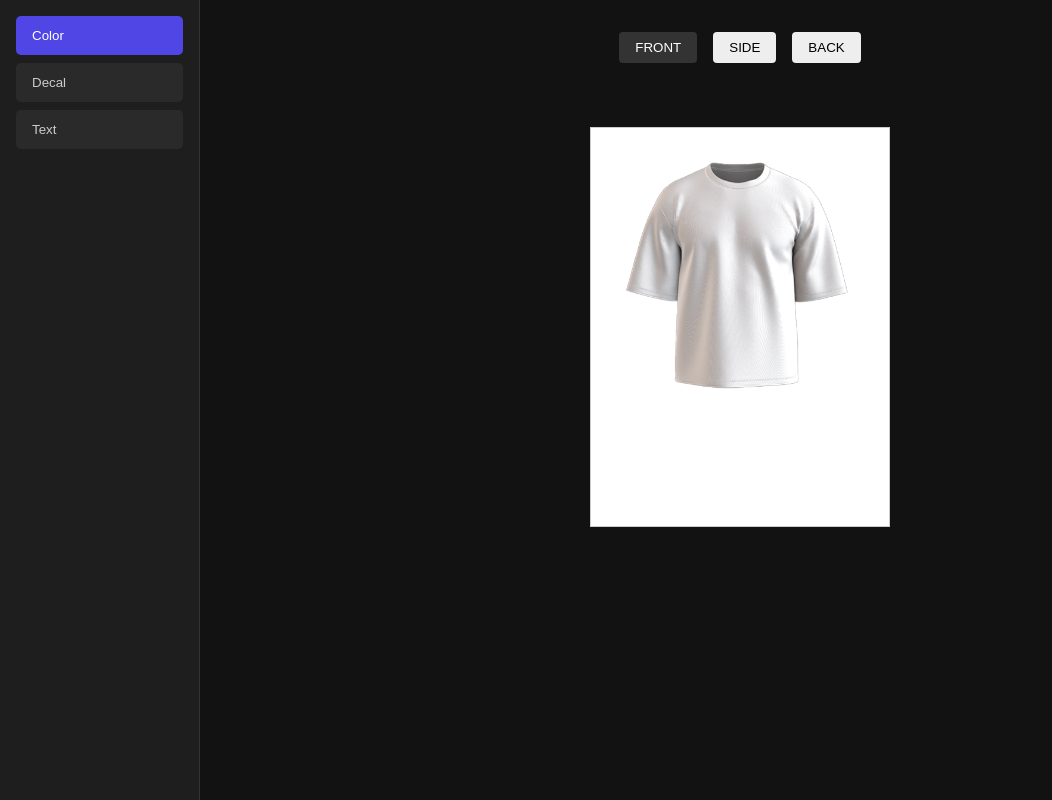
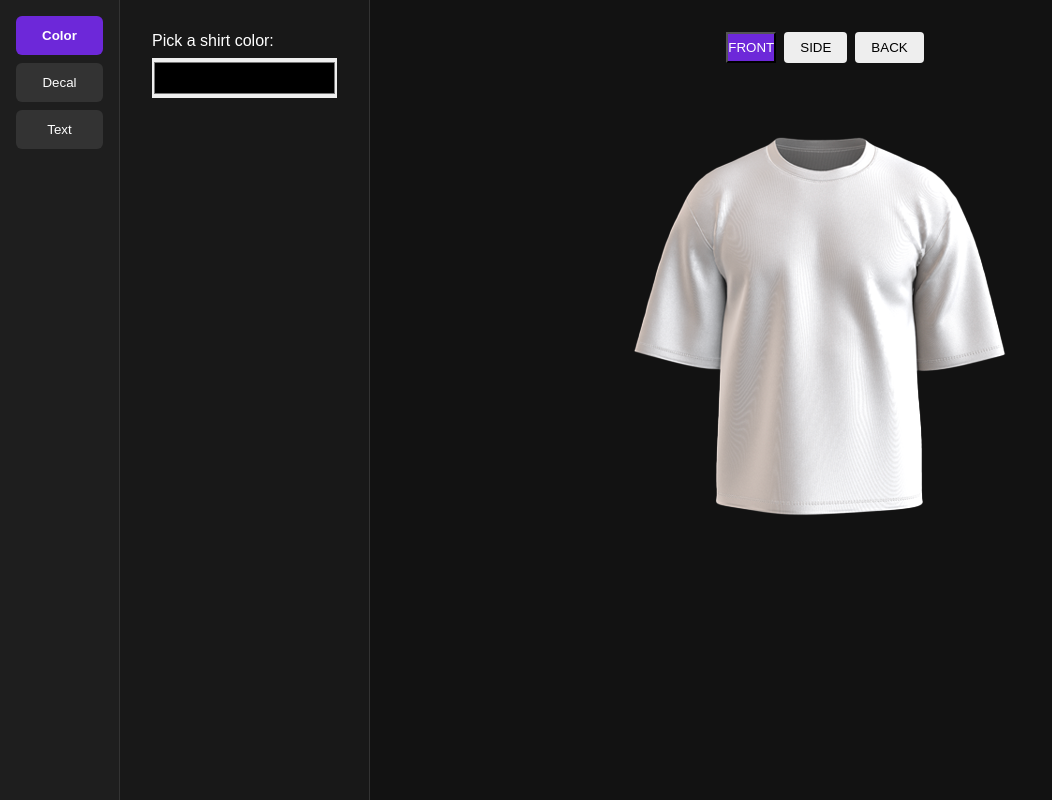
Before and after one commit to Dlafferty251/Couture-Greek-Bowman-Batalion, a Next.js app: page /customizer in a window 1280 px wide. Shown: the whole page, without its empty margins (0-1052 px from the left). Built offline with nearby package versions, Linux system fonts and the light colour scheme.

Commit message:
feat: allows rgb color change for t-shirt

```diff
--- a/src/app/customizer/customizer.module.css
+++ b/src/app/customizer/customizer.module.css
@@ -6,46 +6,67 @@
 }
 
 .sidebar {
-  width: 200px;
+  width: 120px;
   background: #1e1e1e;
   display: flex;
   flex-direction: column;
   padding: 1rem;
+  gap: 0.5rem;
   border-right: 1px solid #333;
 }
 
 .tab,
 .activeTab {
-  padding: 0.75rem 1rem;
-  margin-bottom: 0.5rem;
+  background: #333;
+  color: #fff;
   border: none;
-  border-radius: 5px;
-  text-align: left;
+  padding: 0.75rem;
+  border-radius: 6px;
   cursor: pointer;
-  font-weight: 500;
+  transition: background 0.2s ease;
 }
 
-.tab {
-  background: #2a2a2a;
-  color: #ccc;
+.tab:hover {
+  background: #444;
 }
 
 .activeTab {
-  background: #4f46e5;
-  color: #fff;
+  background: #6d28d9;
+  font-weight: bold;
 }
 
-.main {
+.tools {
+  width: 250px;
+  background: #181818;
+  padding: 1rem;
+  border-right: 1px solid #333;
+}
+
+.canvasArea {
   flex: 1;
   display: flex;
   flex-direction: column;
   align-items: center;
-  justify-content: start;
+  justify-content: flex-start;
   padding: 2rem;
-  gap: 2rem;
 }
 
 .toolbar {
   display: flex;
+  justify-content: center;
+  margin-bottom: 1rem;
   gap: 0.5rem;
 }
+
+.viewBtn {
+  background: #eee;
+  color: #000;
+  border: none;
+  border-radius: 4px;
+  padding: 0.5rem 1rem;
+}
+
+.viewActive {
+  background: #6d28d9;
+  color: #fff;
+}
--- a/src/app/customizer/page.tsx
+++ b/src/app/customizer/page.tsx
@@ -11,9 +11,12 @@ type View = 'front' | 'side' | 'back';
 export default function CustomizerPage() {
   const [mode, setMode] = useState<Mode>('Color');
   const [view, setView] = useState<View>('front');
+  const [shirtColor, setShirtColor] = useState<string>('#ffffff');
+
 
   return (
     <div className={styles.container}>
+      {/* Sidebar */}
       <aside className={styles.sidebar}>
         {modes.map((m) => (
           <button
@@ -26,28 +29,25 @@ export default function CustomizerPage() {
         ))}
       </aside>
 
-      <main className={styles.main}>
+      {/* Tool Panel */}
+      <section className={styles.tools}>
+<ControlsPanel mode={mode} onColorChange={setShirtColor} />
+      </section>
+
+      {/* Main Canvas */}
+      <main className={styles.canvasArea}>
         <div className={styles.toolbar}>
           {['front', 'side', 'back'].map((v) => (
             <button
               key={v}
               onClick={() => setView(v as View)}
-              style={{
-                background: view === v ? '#333' : '#eee',
-                color: view === v ? '#fff' : '#000',
-                margin: '0 0.25rem',
-                padding: '0.5rem 1rem',
-                border: 'none',
-                borderRadius: '4px',
-              }}
+              className={view === v ? styles.viewActive : styles.viewBtn}
             >
               {v.toUpperCase()}
             </button>
           ))}
         </div>
-
-        <ControlsPanel mode={mode} />
-        <TShirtCanvas mode={mode} view={view} />
+<TShirtCanvas mode={mode} view={view} shirtColor={shirtColor} />
       </main>
     </div>
   );
--- a/src/app/layout.tsx
+++ b/src/app/layout.tsx
@@ -15,6 +15,23 @@ const geistMono = Geist_Mono({
 export const metadata: Metadata = {
   title: "Couture Greek",
   description: "Generated by create next app",
+  url: "https://couture-greek.vercel.app",
+  openGraph: {
+    title: "Couture Greek",
+    description: "Generated by create next app",
+    url: "https://couture-greek.vercel.app",
+    siteName: "Couture Greek",
+    images: [
+      {
+        url: "https://couture-greek.vercel.app/og.png",
+        width: 1200,
+        height: 630,
+        alt: "Couture Greek OG Image",
+      },
+    ],
+    locale: "en_US",
+    type: "website",
+  }
 };
 
 export default function RootLayout({
--- a/src/app/page.tsx
+++ b/src/app/page.tsx
@@ -25,6 +25,7 @@ export default function Home() {
             <a href="#" className={styles.navLink}>Online Store</a>
             <a href="#" className={styles.navLink}>Custom Gallery</a>
             <a href="#" className={styles.navLink}>Photo Gallery</a>
+            <a href="customizer" className={styles.navLink}>Design Yours</a>
             <a href="#" className={styles.navLink}>More ▼</a>
           </nav>
           <div className={styles.headerIcons}>
--- a/src/components/Controls/ColorPicker.tsx
+++ b/src/components/Controls/ColorPicker.tsx
@@ -0,0 +1,22 @@
+// src/components/Controls/ColorPicker.tsx
+'use client';
+import React from 'react';
+
+type Props = {
+  onChange: (color: string) => void;
+};
+
+export default function ColorPicker({ onChange }: Props) {
+  return (
+    <div style={{ padding: '1rem' }}>
+      <label style={{ color: '#fff', display: 'block', marginBottom: '0.5rem' }}>
+        Pick a shirt color:
+      </label>
+      <input
+        type="color"
+        onChange={(e) => onChange(e.target.value)}
+        style={{ width: '100%', height: '2.5rem', border: 'none', cursor: 'pointer' }}
+      />
+    </div>
+  );
+}
--- a/src/components/Controls/ControlsPanel.tsx
+++ b/src/components/Controls/ControlsPanel.tsx
@@ -1,14 +1,22 @@
 import React from 'react';
 import './ControlsPanel.module.css';
+import ColorPicker from './ColorPicker';
 
-type ControlsPanelProps = { mode: string };
+type ControlsPanelProps = {
+  mode: string;
+  onColorChange: (color: string) => void;
+};
 
-export default function ControlsPanel({ mode }: ControlsPanelProps) {
+export default function ControlsPanel({ mode, onColorChange }: ControlsPanelProps) {
   return (
     <section className="controls">
-      {mode === 'Color' && <div className="controlSection">{/* ColorPicker component */}</div>}
-      {mode === 'Decal' && <div className="controlSection">{/* UploadImage component */}</div>}
-      {mode === 'Text' && <div className="controlSection">{/* TextEditor component */}</div>}
+      {mode === 'Color' && (
+        <div className="controlSection">
+          <ColorPicker onChange={onColorChange} />
+        </div>
+      )}
+      {mode === 'Decal' && <div className="controlSection">{/* UploadImage */}</div>}
+      {mode === 'Text' && <div className="controlSection">{/* TextEditor */}</div>}
     </section>
   );
 }
--- a/src/components/Customizer/CustomizerCanvas.module.css
+++ b/src/components/Customizer/CustomizerCanvas.module.css
@@ -1,12 +1,30 @@
-.canvas {
+.canvasWrapper {
+  display: inline-block;
   position: relative;
-  width: 300px;
-  height: 400px;
-  background: #fff;
-  border: 1px solid #ccc;
+  border-radius: 8px;
+  overflow: hidden;
 }
 
-.image {
+.imageContainer {
+  position: relative;
+  width: 500px;
+  height: 500px;
+}
+
+.tshirtImage {
+  position: absolute;
   width: 100%;
-  height: auto;
+  height: 100%;
+  object-fit: contain;
+  z-index: 1;
 }
+
+.colorOverlay {
+  position: absolute;
+  width: 100%;
+  height: 100%;
+  z-index: 2;
+  mix-blend-mode: multiply;
+  pointer-events: none;
+  opacity: 0.75; /* tweak for realism */
+}
--- a/src/components/Customizer/CustomizerCanvas.tsx
+++ b/src/components/Customizer/CustomizerCanvas.tsx
@@ -6,6 +6,7 @@ import styles from './CustomizerCanvas.module.css';
 type CustomizerCanvasProps = {
   mode: string;
   view: 'front' | 'side' | 'back';
+  shirtColor: string;
 };
 
 const imageMap: Record<'front' | 'side' | 'back', string> = {
@@ -14,22 +15,25 @@ const imageMap: Record<'front' | 'side' | 'back', string> = {
   back: '/tshirt-back.png',
 };
 
-export default function TShirtCanvas({ mode, view }: CustomizerCanvasProps) {
+export default function TShirtCanvas({ view, shirtColor }: CustomizerCanvasProps) {
   const imageSrc = imageMap[view] || imageMap.front;
 
-  if (!imageSrc) return null; // 🛑 Don't render if invalid view
-
   return (
-    <div className={styles.canvas}>
+    <div className={styles.canvasWrapper}>
+      <div className={styles.imageContainer}>
         <Image
           src={imageSrc}
           alt={`T-shirt ${view}`}
-  className={styles.image}
           width={500}
           height={500}
+          className={styles.tshirtImage}
           priority
         />
-
+        <div
+          className={styles.colorOverlay}
+          style={{ backgroundColor: shirtColor }}
+        />
+      </div>
     </div>
   );
 }
```
Lines whose indentation alone changed are shown as unchanged.
